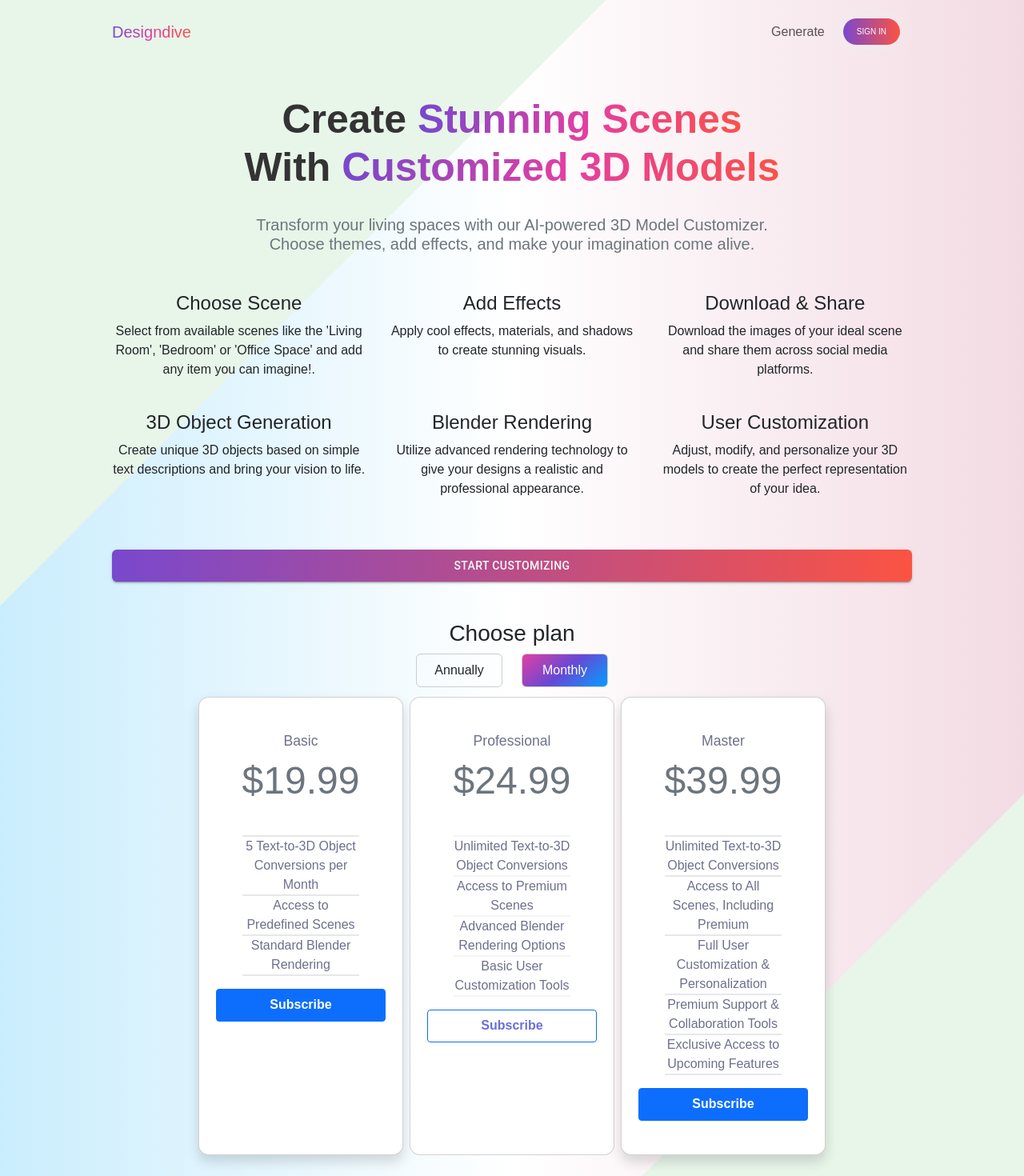
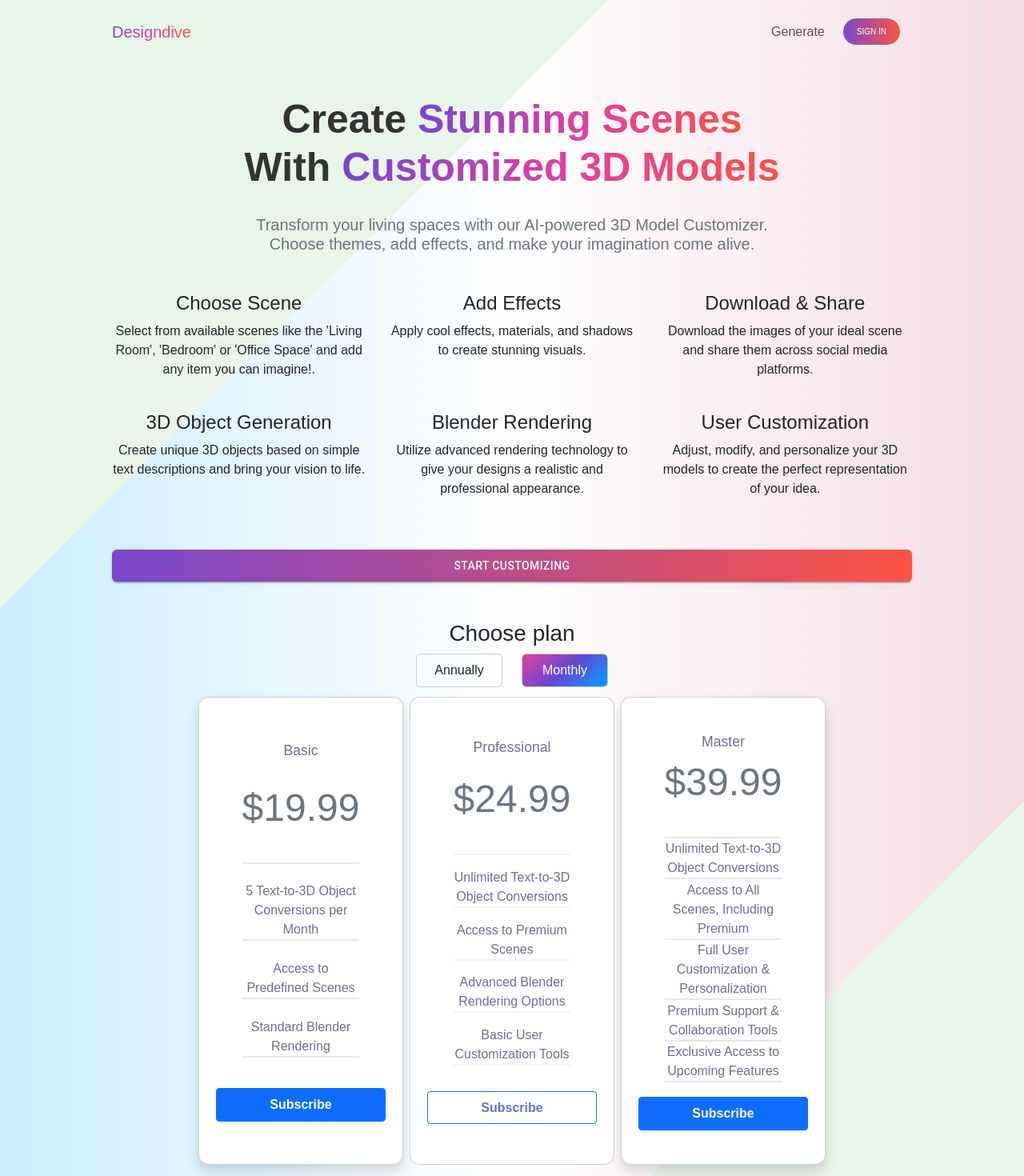
Before and after one commit to DLOVRIC2/designdive, a React (Create React App) app in the folder frontend/: page / in a window 1280 px wide. Shown: the top 1470 px of the page at 80% size. Built offline with nearby package versions, Linux system fonts and the light colour scheme.

Commit message:
Pricing css

```diff
--- a/frontend/src/features/Style/pricing.css
+++ b/frontend/src/features/Style/pricing.css
@@ -49,6 +49,8 @@
     }
 
     ul {
+      height: 500px; /* Adjust this value based on your design */
+
       margin: 2.6rem;
       display: flex;
       flex-direction: column;
```
